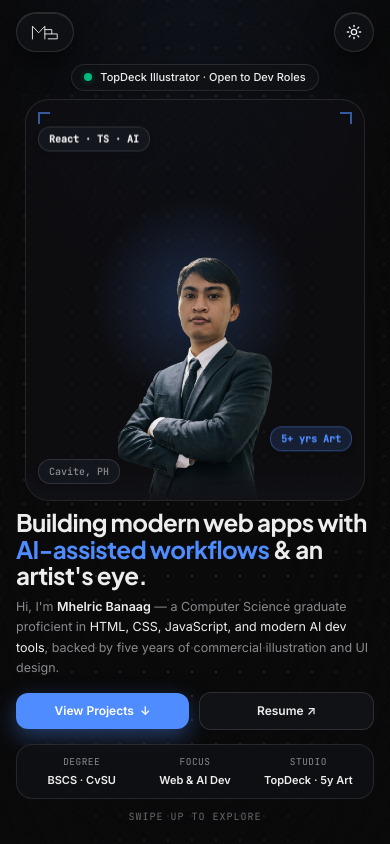
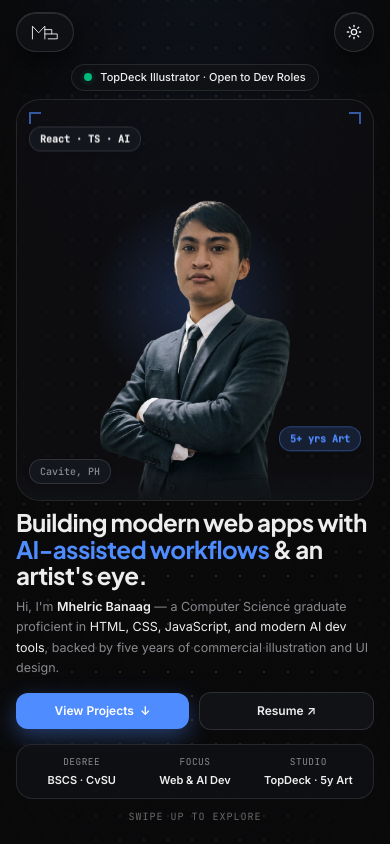
Before and after one commit to Mhelric/mhelric-banaag-portfolio, a React (Vite) app: page / in a window 390 px wide. Built offline with nearby package versions, Linux system fonts and the light colour scheme.

Commit message:
style(mobile): slightly enlarge portrait in mobile hero stage

```diff
--- a/src/components/mobile/MobileHero.tsx
+++ b/src/components/mobile/MobileHero.tsx
@@ -28,7 +28,7 @@ export function MobileHero({ onExploreProjects }: MobileHeroProps) {
       </div>
 
       {/* Playful Architectural Portrait Stage */}
-      <div className="relative mx-auto my-2 flex w-full max-w-[340px] flex-1 items-end justify-center overflow-hidden rounded-3xl border border-border/80 bg-surface/40 px-3 pt-4 dark:border-white/10 dark:bg-[#111216]/55">
+      <div className="relative mx-auto my-2 flex w-full max-w-[360px] flex-1 items-end justify-center overflow-hidden rounded-3xl border border-border/80 bg-surface/40 px-3 pt-2 dark:border-white/10 dark:bg-[#111216]/55">
         {/* Subtle Architectural Corner Ticks */}
         <span
           aria-hidden="true"
@@ -66,7 +66,7 @@ export function MobileHero({ onExploreProjects }: MobileHeroProps) {
           height={1773}
           decoding="async"
           fetchPriority="high"
-          className="relative z-10 hidden h-full max-h-[30svh] w-auto object-contain object-bottom dark:block"
+          className="relative z-10 hidden h-full max-h-[37svh] w-auto object-contain object-bottom dark:block"
         />
         <img
           src="/mhelric-profile-light.webp"
@@ -74,7 +74,7 @@ export function MobileHero({ onExploreProjects }: MobileHeroProps) {
           width={1215}
           height={1773}
           decoding="async"
-          className="relative z-10 block h-full max-h-[30svh] w-auto object-contain object-bottom dark:hidden"
+          className="relative z-10 block h-full max-h-[37svh] w-auto object-contain object-bottom dark:hidden"
         />
 
         {/* Bottom stage fade */}
```
